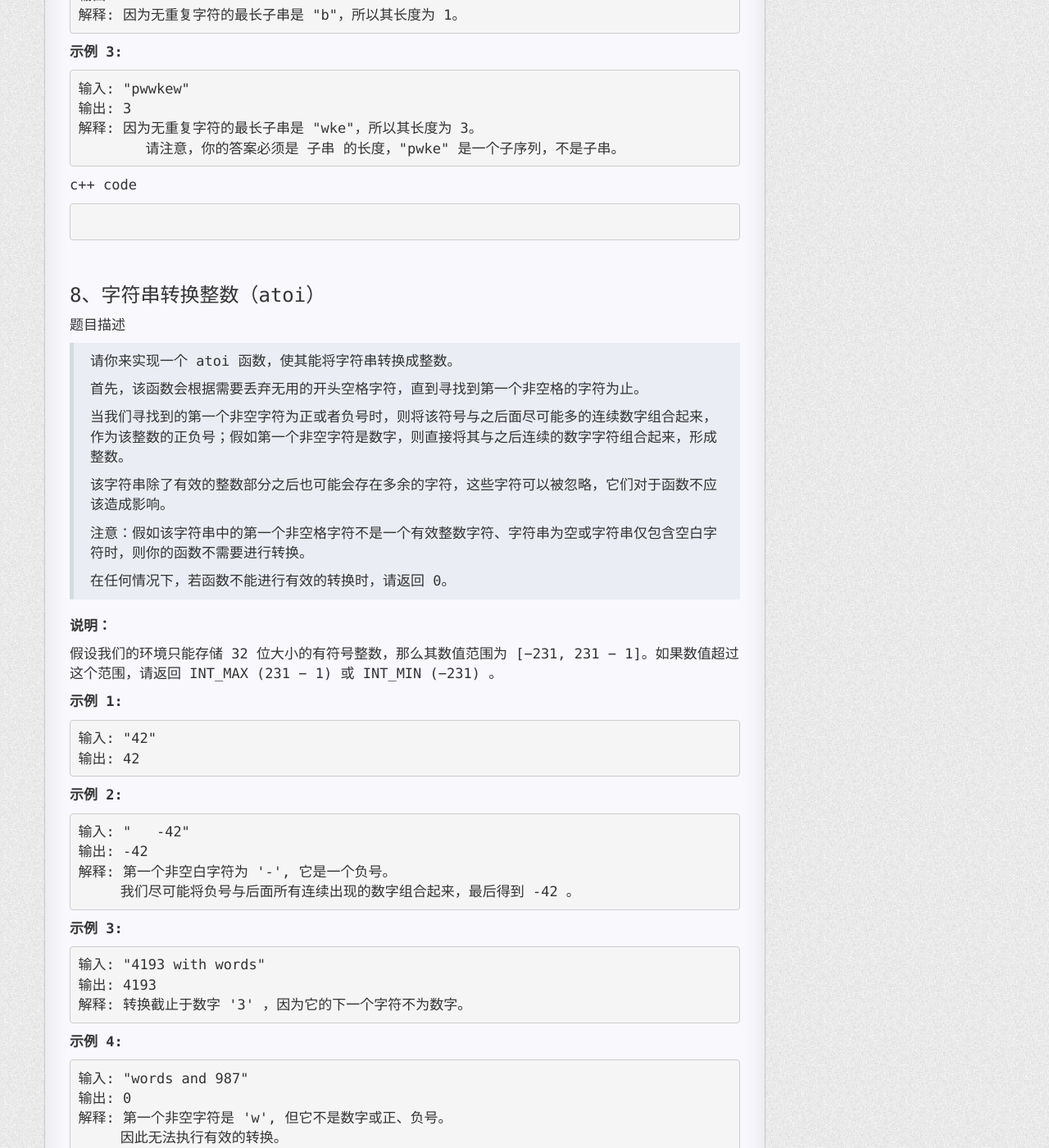
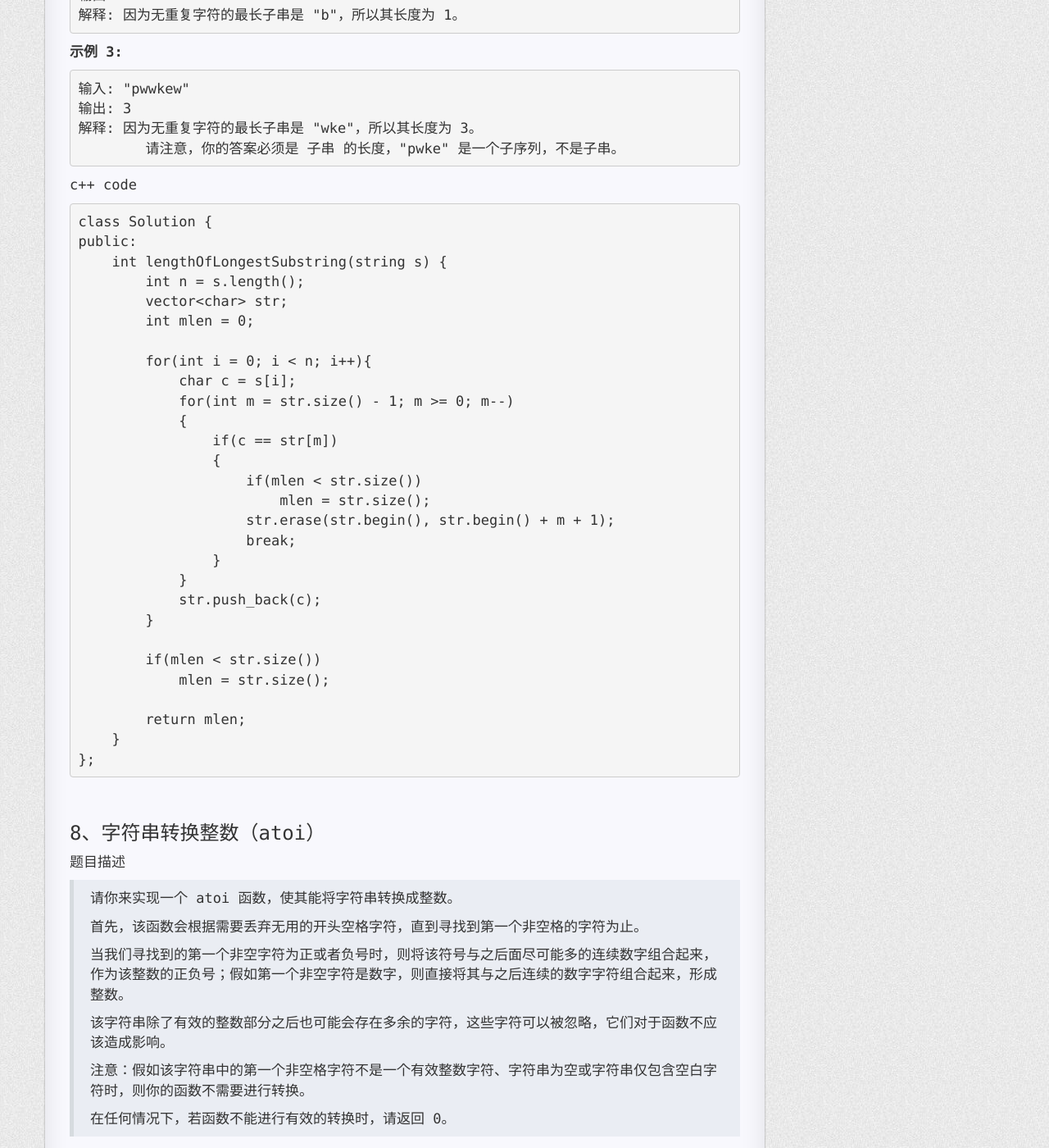
Before and after one commit to h1mmel/h1mmel.github.io, a Jekyll site: the page built from _posts/2019-10-14-Leet-Code-C++-1~25(middle).md, in a window 1280 px wide and 1400 px high, scrolled down 2383 px. Shown: the whole window at 82% size. Built offline with Jekyll 4.4.1, drawn with Linux system fonts in a browser that asks for light colours; nearby versions of some CDN libraries; comment, search, counter and statistics services are not loaded; a style sheet for code colours, icons or effects is not loaded.

Commit message:
Update 2019-10-14-Leet-Code-C++-1~25(middle).md

````diff
--- a/_posts/2019-10-14-Leet-Code-C++-1~25(middle).md
+++ b/_posts/2019-10-14-Leet-Code-C++-1~25(middle).md
@@ -120,7 +120,34 @@ public:
 c++ code
 
 ```
+class Solution {
+public:
+    int lengthOfLongestSubstring(string s) {
+        int n = s.length();
+        vector<char> str;
+        int mlen = 0;
 
+        for(int i = 0; i < n; i++){
+            char c = s[i];
+            for(int m = str.size() - 1; m >= 0; m--)
+            {
+                if(c == str[m])
+                {
+                    if(mlen < str.size())
+                        mlen = str.size();
+                    str.erase(str.begin(), str.begin() + m + 1);
+                    break;
+                }
+            }
+            str.push_back(c);
+        }
+
+        if(mlen < str.size())
+            mlen = str.size();
+
+        return mlen;
+    }
+};
 ```
 
 <br/>
````
